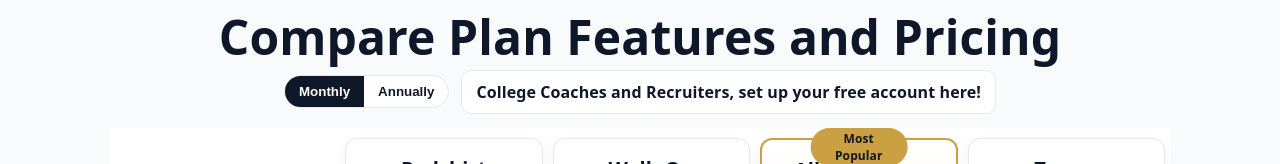
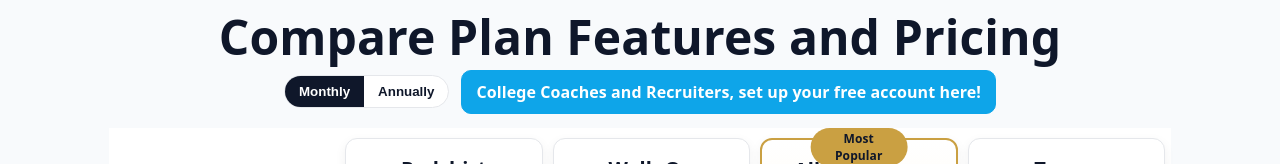
Before and after one commit to mattblittle-create/scoutline-beta, a Next.js app: page /pricing in a window 1280 px wide. Shown: the part 186-350 px from the top of the page. Built offline with nearby package versions, Linux system fonts and the light colour scheme; no server answers.

Commit message:
Update coach signup CTA button color to ScoutLine blue

```diff
--- a/app/pricing/page.tsx
+++ b/app/pricing/page.tsx
@@ -268,9 +268,18 @@ export default function PricingPage() {
           </div>
 
           {/* Coaches link stays up top */}
-          <Link href="/onboarding/coach" className="sl-link-btn" style={{ whiteSpace: "nowrap" }}>
-            College Coaches and Recruiters, set up your free account here!
-          </Link>
+<Link
+  href="/onboarding/coach"
+  className="sl-link-btn"
+  style={{
+    whiteSpace: "nowrap",
+    background: "#0ea5e9",
+    color: "#ffffff",
+    borderColor: "#0ea5e9",
+  }}
+>
+  College Coaches and Recruiters, set up your free account here!
+</Link>
 
         </div>
 
@@ -490,7 +499,7 @@ export default function PricingPage() {
         .sl-link-btn:hover {
           transform: translateY(-2px);
           box-shadow: 0 6px 16px rgba(0,0,0,0.18);
-          background: #0ea5e9;
+          background: #e5e7eb;
           text-decoration: underline;
           text-underline-offset: 3px;
         }
```
